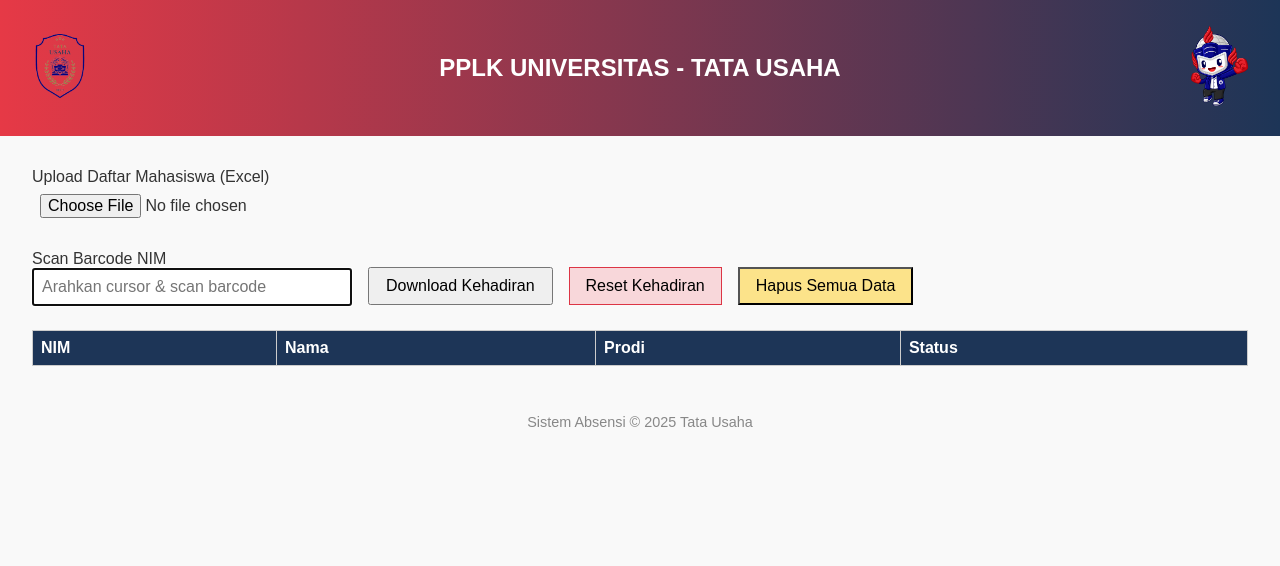
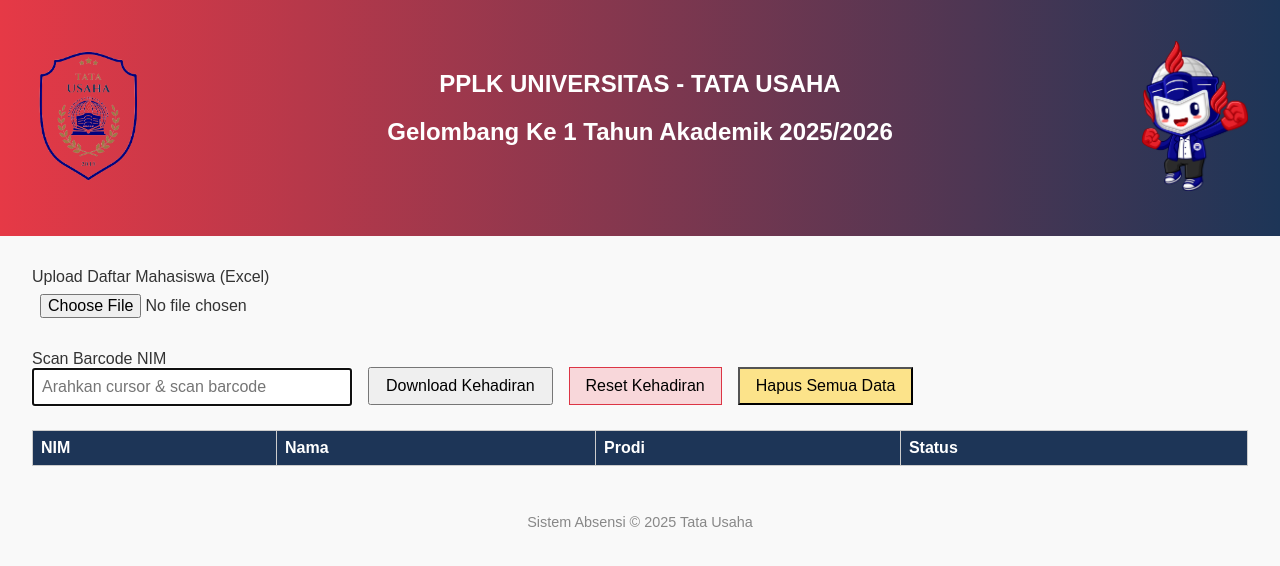
Before and after one commit to Tata-Usaha/Presensi-Web, a plain HTML site: page index.html in a window 1280 px wide. Drawn offline with Linux system fonts and the light colour scheme.

Commit message:
Add files via upload

```diff
--- a/index.html
+++ b/index.html
@@ -91,13 +91,14 @@
 
   <header>
     <div style="flex: 1;">
-      <img src="tu.png" alt="Logo TU"style="height: 100px;" />
+      <img src="tu.png" alt="Logo TU"style="height: 200px;" />
     </div>
     <div style="flex: 2; text-align: center;">
       <h1>PPLK UNIVERSITAS - TATA USAHA</h1>
+      <h2>Gelombang Ke 1 Tahun Akademik 2025/2026</h2>
     </div>
     <div style="flex: 1; text-align: right;">
-      <img src="MASKOT BARA UPB 2025.png" alt="Maskot" style="height: 80px;" />
+      <img src="MASKOT BARA UPB 2025.png" alt="Maskot" style="height: 150px;" />
     </div>
   </header>
 
```
